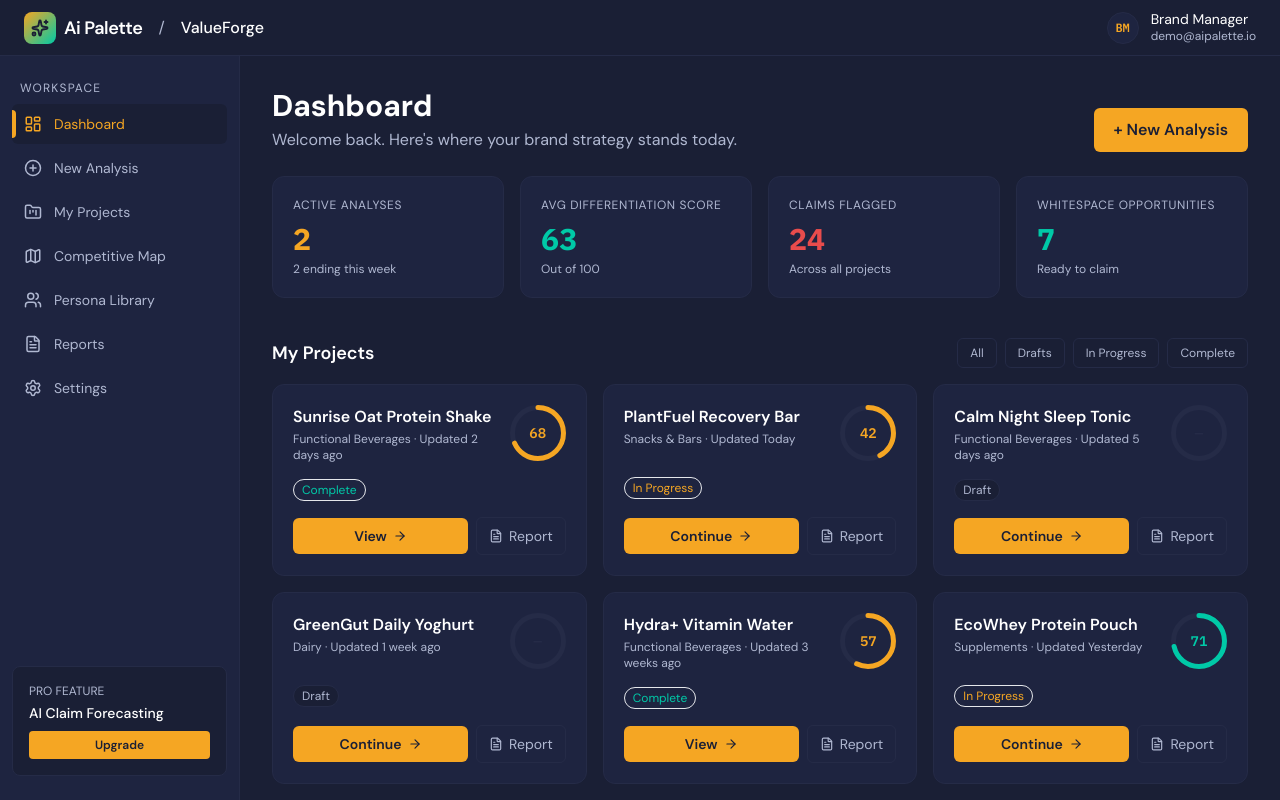
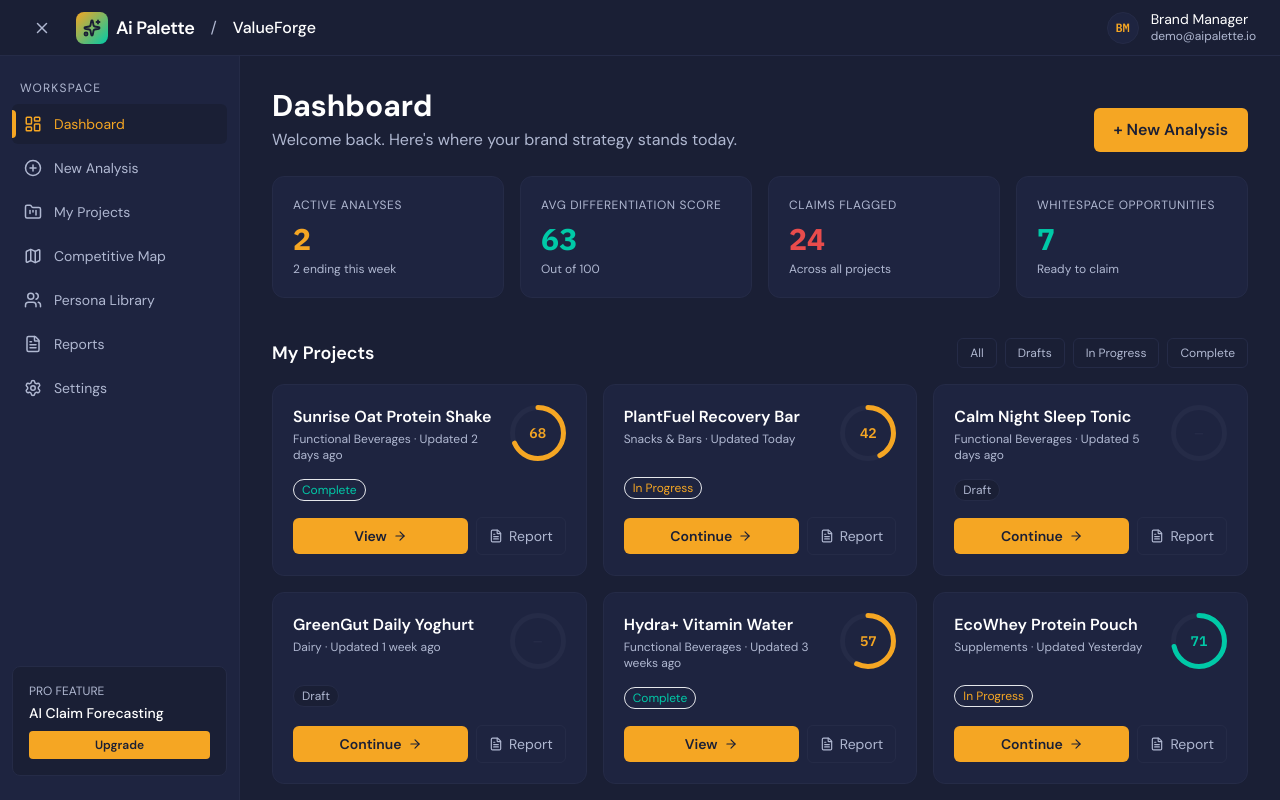
Before and after one commit to Swaroop2577/ValueForge-demo, a React (Vite) app: page / in a window 1280 px wide. Built offline with nearby package versions, Linux system fonts and the light colour scheme.

Commit message:
Added menu icon

```diff
--- a/src/App.jsx
+++ b/src/App.jsx
@@ -18,6 +18,7 @@ function PlaceholderView({ title, hint }) {
 }
 
 export default function App() {
+  const [sidebarOpen, setSidebarOpen] = useState(true);
   const [view, setView] = useState({ name: "dashboard", project: null });
   const [sidebar, setSidebar] = useState("dashboard");
 
@@ -34,9 +35,9 @@ export default function App() {
 
   return (
     <div className="h-screen flex flex-col bg-bg-primary">
-      <Navbar />
+      <Navbar sidebarOpen={sidebarOpen} onToggleSidebar={() => setSidebarOpen((o) => !o)} />
       <div className="flex flex-1 min-h-0">
-        <Sidebar active={sidebar} onSelect={handleSidebar} />
+        {sidebarOpen && <Sidebar active={sidebar} onSelect={handleSidebar} />}
         <main className="flex-1 overflow-y-auto">
           {view.name === "dashboard" && (
             <Dashboard
--- a/src/components/layout/Navbar.jsx
+++ b/src/components/layout/Navbar.jsx
@@ -1,8 +1,15 @@
-import { Sparkles } from "lucide-react";
+import { Menu, Sparkles, X } from "lucide-react";
 
-export default function Navbar() {
+export default function Navbar({ sidebarOpen, onToggleSidebar }) {
   return (
     <header className="h-14 bg-bg-primary border-b border-border-color flex items-center px-6 gap-4 flex-shrink-0">
+      <button
+        onClick={onToggleSidebar}
+        className="w-9 h-9 rounded-md flex items-center justify-center text-text-secondary hover:text-text-primary hover:bg-bg-surface transition-colors"
+        title={sidebarOpen ? "Close sidebar" : "Open sidebar"}
+      >
+        {sidebarOpen ? <X size={18} /> : <Menu size={18} />}
+      </button>
       <div className="flex items-center gap-2">
         <div className="w-8 h-8 rounded-lg bg-gradient-to-br from-accent-amber to-accent-teal flex items-center justify-center">
           <Sparkles size={18} color="#1A1F35" strokeWidth={2.5} />
```
